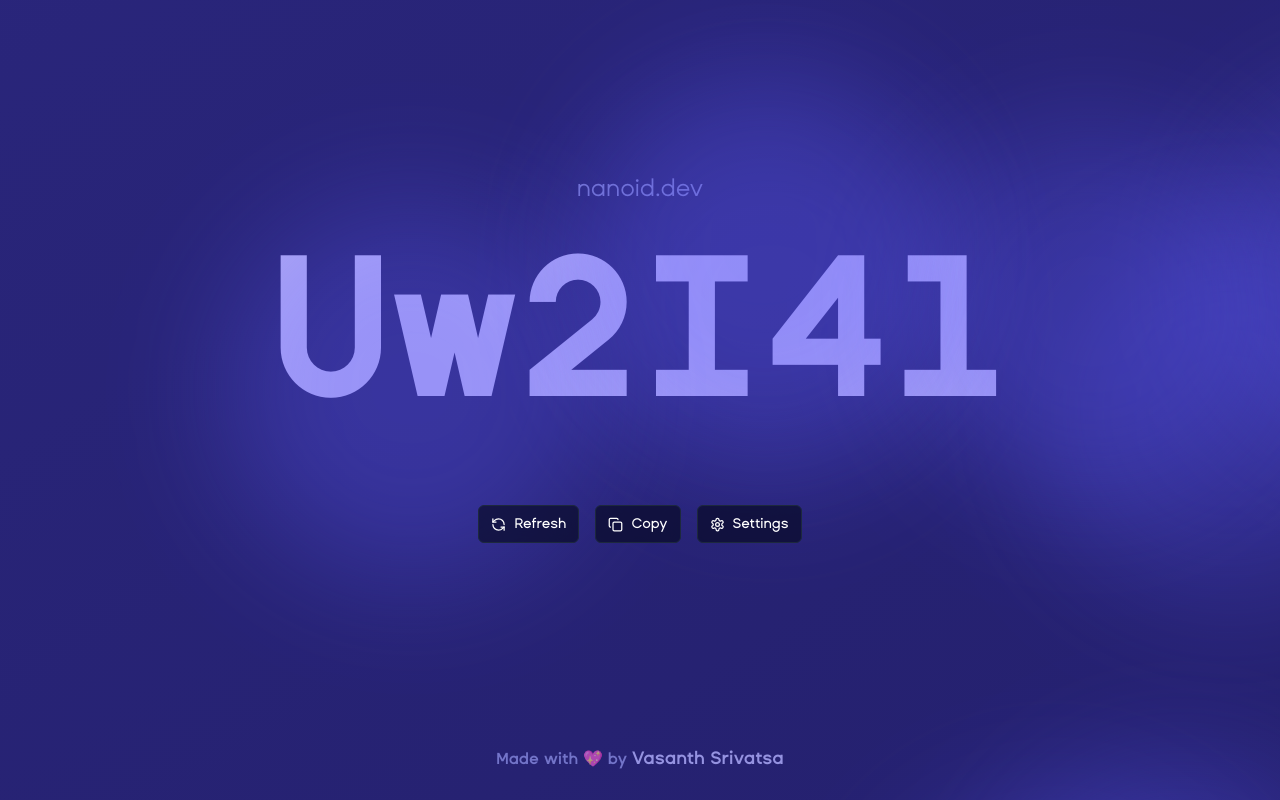
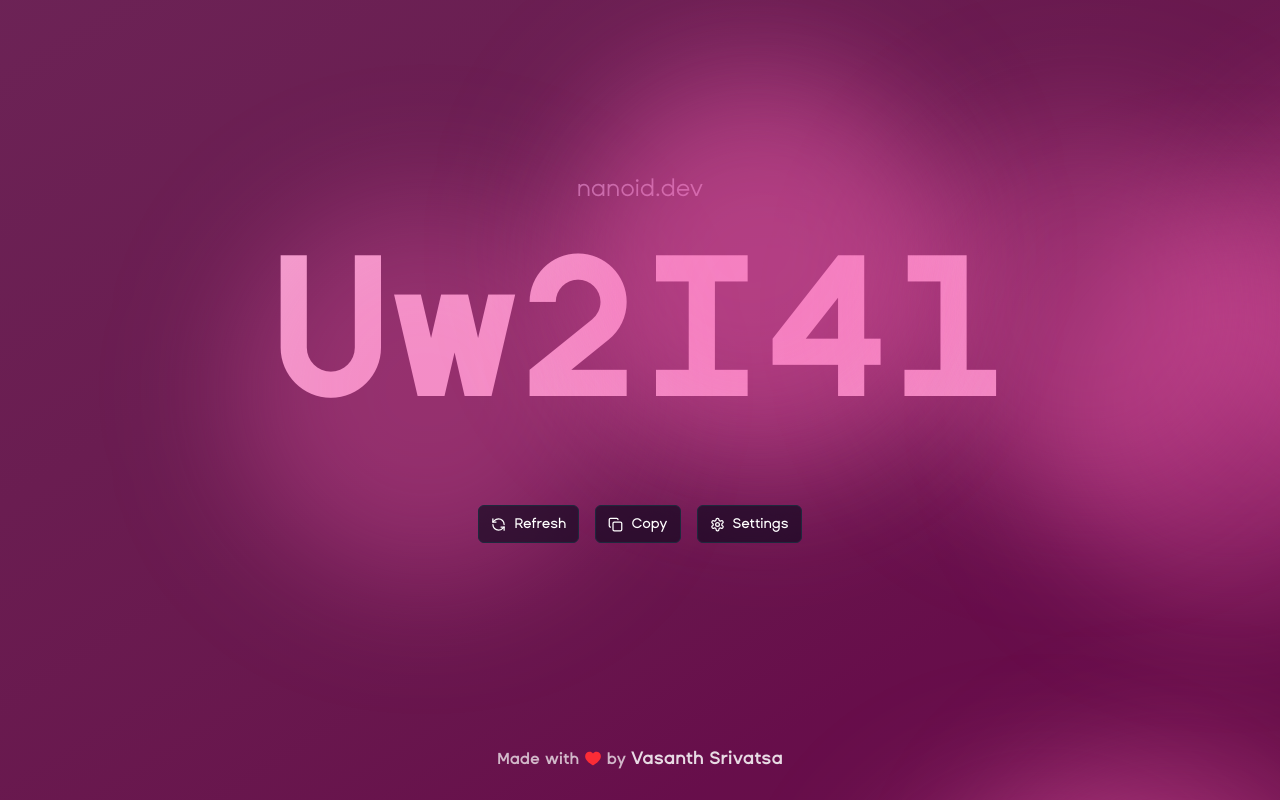
Before and after one commit to vsnthdev/nanoid.dev, a Next.js app: page / in a window 1280 px wide. Built offline with nearby package versions, Linux system fonts and the light colour scheme.

Commit message:
🎊 several UI improvements

```diff
--- a/package.json
+++ b/package.json
@@ -9,6 +9,7 @@
         "lint": "next lint"
     },
     "dependencies": {
+        "@phosphor-icons/react": "^2.1.8",
         "clsx": "^2.1.1",
         "framer-motion": "^12.11.3",
         "lucide-react": "^0.510.0",
@@ -17,7 +18,8 @@
         "react": "^19.0.0",
         "react-dom": "^19.0.0",
         "sonner": "^2.0.3",
-        "tailwind-merge": "^3.3.0"
+        "tailwind-merge": "^3.3.0",
+        "usehooks-ts": "^3.1.1"
     },
     "devDependencies": {
         "@eslint/eslintrc": "^3",
--- a/src/app/layout.tsx
+++ b/src/app/layout.tsx
@@ -9,64 +9,10 @@ import { useState, useEffect } from 'react'
 import { motion } from 'framer-motion'
 import { RefreshContext } from '../context/refresh-context'
 import React from 'react'
+import { useLocalStorage } from 'usehooks-ts'
+import { colors } from '../lib/colors'
 
-const colorPalettes = [
-    {
-        background: 'from-blue-500/40 to-blue-600/40',
-        text: 'text-white',
-        blob: 'bg-blue-400/30',
-    },
-    {
-        background: 'from-sky-500/40 to-sky-600/40',
-        text: 'text-gray-100',
-        blob: 'bg-sky-400/30',
-    },
-    {
-        background: 'from-indigo-500/40 to-indigo-600/40',
-        text: 'text-blue-100',
-        blob: 'bg-indigo-400/30',
-    },
-    {
-        background: 'from-cyan-500/40 to-cyan-600/40',
-        text: 'text-cyan-100',
-        blob: 'bg-cyan-400/30',
-    },
-    {
-        background: 'from-teal-500/40 to-teal-600/40',
-        text: 'text-teal-100',
-        blob: 'bg-teal-400/30',
-    },
-    {
-        background: 'from-blue-600/40 to-blue-700/40',
-        text: 'text-blue-200',
-        blob: 'bg-blue-500/30',
-    },
-    {
-        background: 'from-sky-600/40 to-sky-700/40',
-        text: 'text-sky-200',
-        blob: 'bg-sky-500/30',
-    },
-    {
-        background: 'from-indigo-600/40 to-indigo-700/40',
-        text: 'text-indigo-200',
-        blob: 'bg-indigo-500/30',
-    },
-    {
-        background: 'from-cyan-600/40 to-cyan-700/40',
-        text: 'text-cyan-200',
-        blob: 'bg-cyan-500/30',
-    },
-    {
-        background: 'from-teal-600/40 to-teal-700/40',
-        text: 'text-teal-200',
-        blob: 'bg-teal-500/30',
-    },
-    {
-        background: 'from-amber-500/40 to-amber-600/40',
-        text: 'text-amber-100',
-        blob: 'bg-amber-400/30',
-    },
-];
+
 
 const basicallyASansSerif = localFont({
     src: [
@@ -179,11 +125,16 @@ export default function RootLayout({
     const [textColor, setTextColor] = useState('');
     const [blobColor, setBlobColor] = useState('');
     const [blobPositions, setBlobPositions] = useState<{ top: string; left: string; transform: string }[]>([]);
+    const [previousColorIndex, setPreviousColorIndex] = useLocalStorage('previousColorIndex', -1);
     const [refreshTrigger, setRefreshTrigger] = useState(0);
 
     useEffect(() => {
-        const randomIndex = Math.floor(Math.random() * colorPalettes.length);
-        const randomPalette = colorPalettes[randomIndex];
+        let randomIndex = Math.floor(Math.random() * colors.length);
+        while (randomIndex === previousColorIndex) {
+            randomIndex = Math.floor(Math.random() * colors.length);
+        }
+        setPreviousColorIndex(randomIndex);
+        const randomPalette = colors[randomIndex];
         setBackgroundColor(randomPalette.background);
         setTextColor(randomPalette.text);
         setBlobColor(randomPalette.blob);
@@ -200,28 +151,28 @@ export default function RootLayout({
         <html lang='en' className={`h-full overflow-hidden font-sans ${textColor} ${basicallyAMono.variable} ${basicallyASansSerif.variable}`}>
             <body className='antialiased flex flex-col h-full bg-gray-900 relative overflow-hidden'>
                 <motion.div
-                    key={refreshTrigger} // Add key prop to trigger re-render on refresh
+                    key={refreshTrigger}
                     className={`absolute inset-0 z-0 bg-gradient-to-br pointer-events-none ${backgroundColor}`}
                     initial={{ opacity: 0 }}
                     animate={{ opacity: 1 }}
-                    transition={{ duration: 1 }} // Adjust duration as needed
+                    transition={{ duration: 0.5 }}
                 ></motion.div>
                 {blobPositions.map((position, index) => (
                     <motion.div
-                        key={`${refreshTrigger}-${index}`} // Add key prop to trigger re-render and animate blob changes
+                        key={`${refreshTrigger}-${index}`}
                         className={`absolute w-96 h-96 rounded-full blur-3xl pointer-events-none ${blobColor}`}
                         style={position}
                         initial={{ opacity: 0 }}
                         animate={{
                             opacity: 1,
-                            x: Math.random() * 20 - 10, // Random horizontal movement between -10 and 10
-                            y: Math.random() * 20 - 10, // Random vertical movement between -10 and 10
+                            x: Math.random() * 20 - 10,
+                            y: Math.random() * 20 - 10,
                         }}
                         transition={{
-                            duration: 5 + Math.random() * 5, // Random duration between 5 and 10 seconds
+                            duration: 5,
                             repeat: Infinity,
                             repeatType: 'reverse',
-                            delay: 0.5 + index * 0.1, // Staggered fade-in delay
+                            delay: index * 0.1,
                         }}
                     />
                 ))}
--- a/src/components/footer.tsx
+++ b/src/components/footer.tsx
@@ -1,9 +1,10 @@
+import { HeartIcon } from '@phosphor-icons/react/dist/ssr'
 import React from 'react'
 
 export function Footer() {
     return (
-        <footer className='w-full text-center py-7 font-semibold text-slate-400'>
-            Made with 💖 by <a href='https://vsnth.dev' target='_blank' rel='noopener noreferrer' className='text-slate-300 text-lg'>Vasanth Srivatsa</a>
+        <footer className='w-full text-center py-7 font-semibold text-white/70 z-50 items-center inline-block'>
+            Made with {<HeartIcon weight='fill' className='inline-block text-red-500 mb-1' size={18} />} by <a href='https://vsnth.dev' target='_blank' rel='noopener noreferrer' className='text-white/85 text-lg'>Vasanth Srivatsa</a>
         </footer>
     )
 }
--- /dev/null
+++ b/src/lib/colors.ts
@@ -0,0 +1,37 @@
+export const colors = [
+    {
+        background: 'from-sky-400/40 to-sky-500/40',
+        text: 'text-gray-50',
+        blob: 'bg-sky-500/30',
+    },
+    {
+        background: 'from-red-500/40 to-red-600/40',
+        text: 'text-red-50',
+        blob: 'bg-red-500/30',
+    },
+    {
+        background: 'from-amber-500/40 to-amber-600/40',
+        text: 'text-amber-50',
+        blob: 'bg-amber-600/30',
+    },
+    {
+        background: 'from-emerald-500/40 to-emerald-600/40',
+        text: 'text-emerald-100',
+        blob: 'bg-emerald-400/30',
+    },
+    {
+        background: 'from-violet-500/40 to-violet-600/40',
+        text: 'text-violet-100',
+        blob: 'bg-violet-400/30',
+    },
+    {
+        background: 'from-pink-500/40 to-pink-600/40',
+        text: 'text-pink-100',
+        blob: 'bg-pink-400/30',
+    },
+    {
+        background: 'from-slate-500/40 to-slate-600/40',
+        text: 'text-slate-50',
+        blob: 'bg-slate-400/30',
+    }
+];
```
Also changed, not shown: 1 other file (tests, documents, lock files or other folders).
